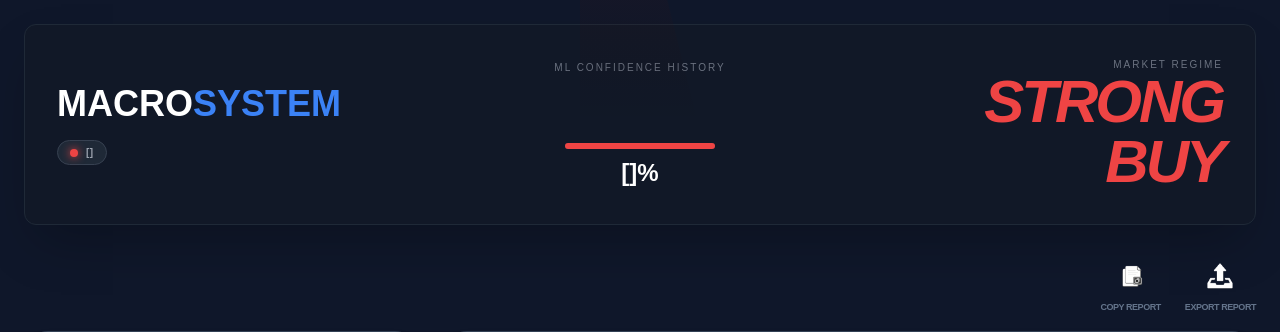
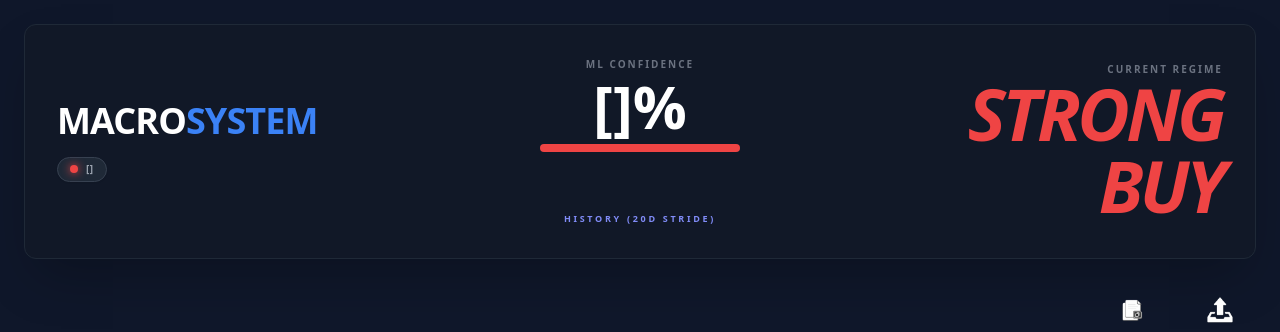
Before and after one commit to shyammundhra2/stocks, a Flask app: template templates/dashboard.html in a window 1280 px wide. Shown: the top 332 px of the page. Run offline with Flask 3, Linux system fonts and the light colour scheme; the template is opened without the code that fills it: most values are stand-ins (such as "Sample title", 1, 10 or a date in 2020); some libraries are stand-ins or nearby versions.

Commit message:
Add history to ML confidence.

```diff
--- a/templates/components/header.html
+++ b/templates/components/header.html
@@ -1,11 +1,12 @@
-<div class="flex flex-col md:flex-row justify-between items-center bg-gray-900 p-8 rounded-xl border border-gray-800 mb-8 shadow-2xl">
+<div class="flex flex-col md:flex-row justify-between items-center bg-gray-900 p-8 rounded-xl border border-gray-800 mb-8 shadow-2xl text-white font-sans">
+
     <div class="flex-1">
-        <h1 class="text-4xl font-black uppercase text-white">
+        <h1 class="text-4xl font-black uppercase tracking-tight">
             Macro<span class="text-blue-500">System</span>
         </h1>
-        <div class="flex flex-wrap gap-4 mt-4">
+        <div class="flex flex-wrap gap-3 mt-4">
             {% for m in regime.details %}
-            <div class="flex items-center space-x-2 bg-gray-800 px-3 py-1 rounded-full border border-gray-700">
+            <div class="flex items-center space-x-2 bg-gray-800 px-3 py-1 rounded-full border border-gray-700 shadow-sm">
                 <div class="w-2 h-2 rounded-full {{ 'bg-green-500 shadow-[0_0_8px_#22c55e]' if m.pass else 'bg-red-500 shadow-[0_0_8px_#ef4444]' }}"></div>
                 <span class="text-[10px] uppercase font-bold tracking-wider text-gray-400">{{ m.label }}</span>
             </div>
@@ -14,31 +15,30 @@
     </div>
 
     <div class="flex-1 flex flex-col items-center px-8 my-6 md:my-0">
-        <p class="text-[10px] uppercase tracking-[0.2em] text-gray-500 mb-2">ML Confidence History</p>
+        <p class="text-[10px] uppercase tracking-[0.2em] text-gray-500 mb-1 font-bold">ML Confidence</p>
 
-        <svg class="w-full max-w-[160px] h-12 overflow-visible mb-3" viewBox="0 0 100 40">
-            <defs>
-                <linearGradient id="lineGrad" x1="0%" y1="0%" x2="0%" y2="100%">
-                    <stop offset="0%" stop-color="{{ '#22c55e' if regime.status == 'RISK-ON' else '#ef4444' }}" stop-opacity="0.4" />
-                    <stop offset="100%" stop-color="transparent" />
-                </linearGradient>
-            </defs>
-            <polyline fill="url(#lineGrad)" points="0,40 {% for p in regime.history %}{{ loop.index0 * 25 }},{{ 40 - (p/100 * 40) }} {% endfor %} 100,40" />
-            <polyline fill="none" stroke="{{ '#22c55e' if regime.status == 'RISK-ON' else '#ef4444' }}" stroke-width="2.5" stroke-linejoin="round"
-                points="{% for p in regime.history %}{{ loop.index0 * 25 }},{{ 40 - (p/100 * 40) }} {% endfor %}" />
-            <circle cx="100" cy="{{ 40 - (regime.confidence/100 * 40) }}" r="3" fill="white" />
-        </svg>
+        <div class="text-6xl font-black mb-2 leading-none">{{ regime.confidence }}%</div>
 
-        <div class="w-full max-w-[150px] bg-gray-800 rounded-full h-1.5 mb-2">
-            <div class="h-1.5 rounded-full {{ 'bg-green-500' if regime.status == 'RISK-ON' else 'bg-red-500' }}"
+        <div class="w-full max-w-[200px] bg-gray-800 rounded-full h-2 mb-6 overflow-hidden">
+            <div class="h-full transition-all duration-500 {{ 'bg-green-500' if regime.status == 'RISK-ON' else 'bg-red-500' }}"
                  style="width: {{ regime.confidence }}%"></div>
         </div>
-        <div class="text-2xl font-black text-white">{{ regime.confidence }}%</div>
+
+        <div class="flex flex-col items-center opacity-100 w-full">
+            <svg class="w-32 h-8 overflow-visible mb-1" viewBox="0 0 100 40">
+                <polyline fill="none" stroke="#4f46e5" stroke-width="4" stroke-linejoin="round" class="opacity-30"
+                    points="{% for p in regime.history %}{{ loop.index0 * 25 }},{{ 42 - (p/100 * 40) }} {% endfor %}" />
+                <polyline fill="none" stroke="#818cf8" stroke-width="4" stroke-linejoin="round" stroke-linecap="round"
+                    points="{% for p in regime.history %}{{ loop.index0 * 25 }},{{ 40 - (p/100 * 40) }} {% endfor %}" />
+                <circle cx="100" cy="{{ 40 - (regime.confidence/100 * 40) }}" r="4.5" fill="white" stroke="#818cf8" stroke-width="2" />
+            </svg>
+            <p class="text-[9px] uppercase tracking-[0.3em] text-indigo-400 font-black">History (20D Stride)</p>
+        </div>
     </div>
 
     <div class="flex-1 text-right">
-        <p class="text-[10px] uppercase tracking-[0.2em] text-gray-500">Market Regime</p>
-        <div class="text-6xl font-black italic tracking-tighter {{ 'text-green-500' if regime.status == 'RISK-ON' else 'text-red-500' }}">
+        <p class="text-[10px] uppercase tracking-[0.2em] text-gray-500 font-bold">Current Regime</p>
+        <div class="text-7xl font-black italic tracking-tighter {{ 'text-green-500' if regime.status == 'RISK-ON' else 'text-red-500' }}">
             {{ regime.status }}
         </div>
     </div>
```
Also changed, not shown: macro/indicators.py (line endings or trailing spaces).
